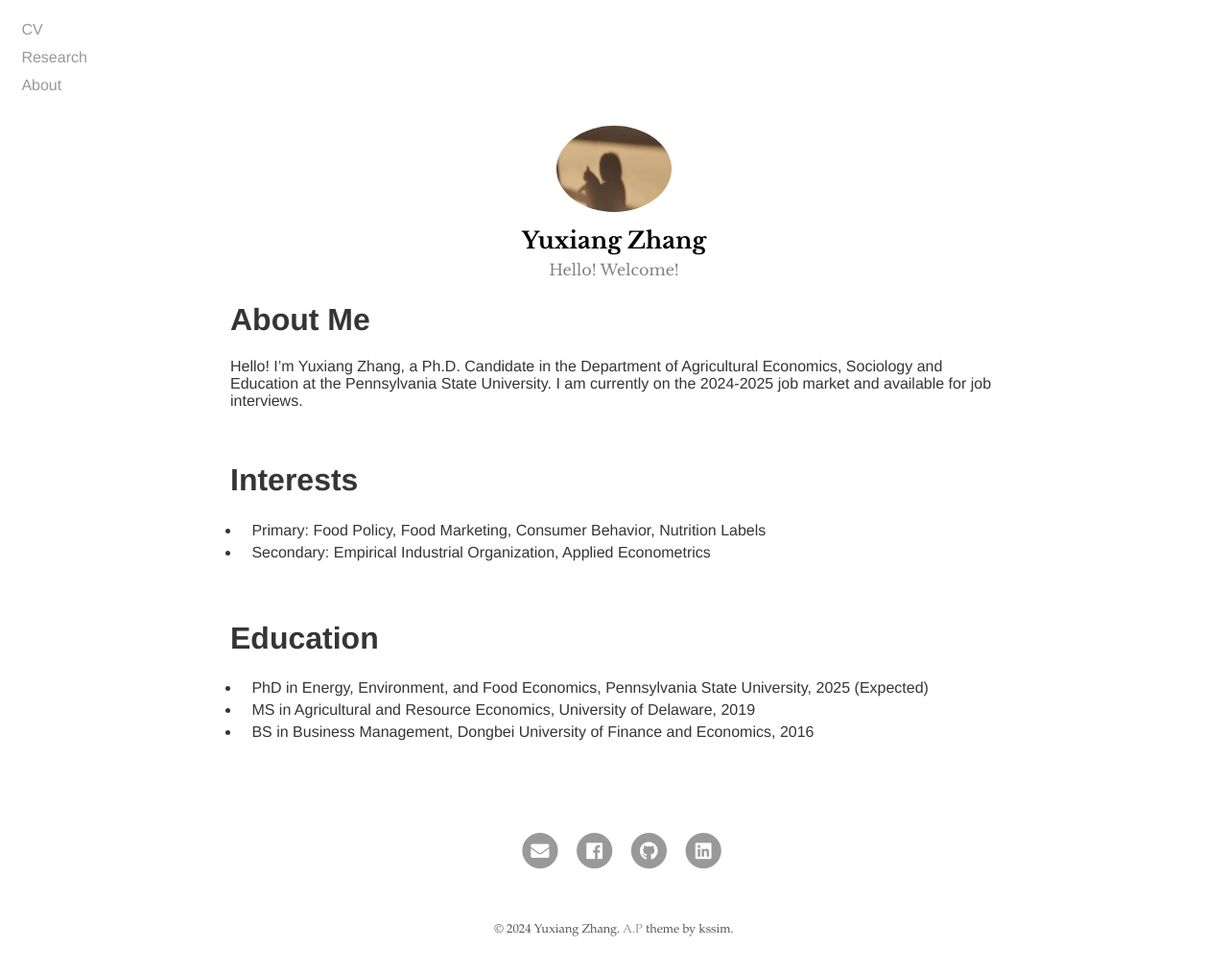
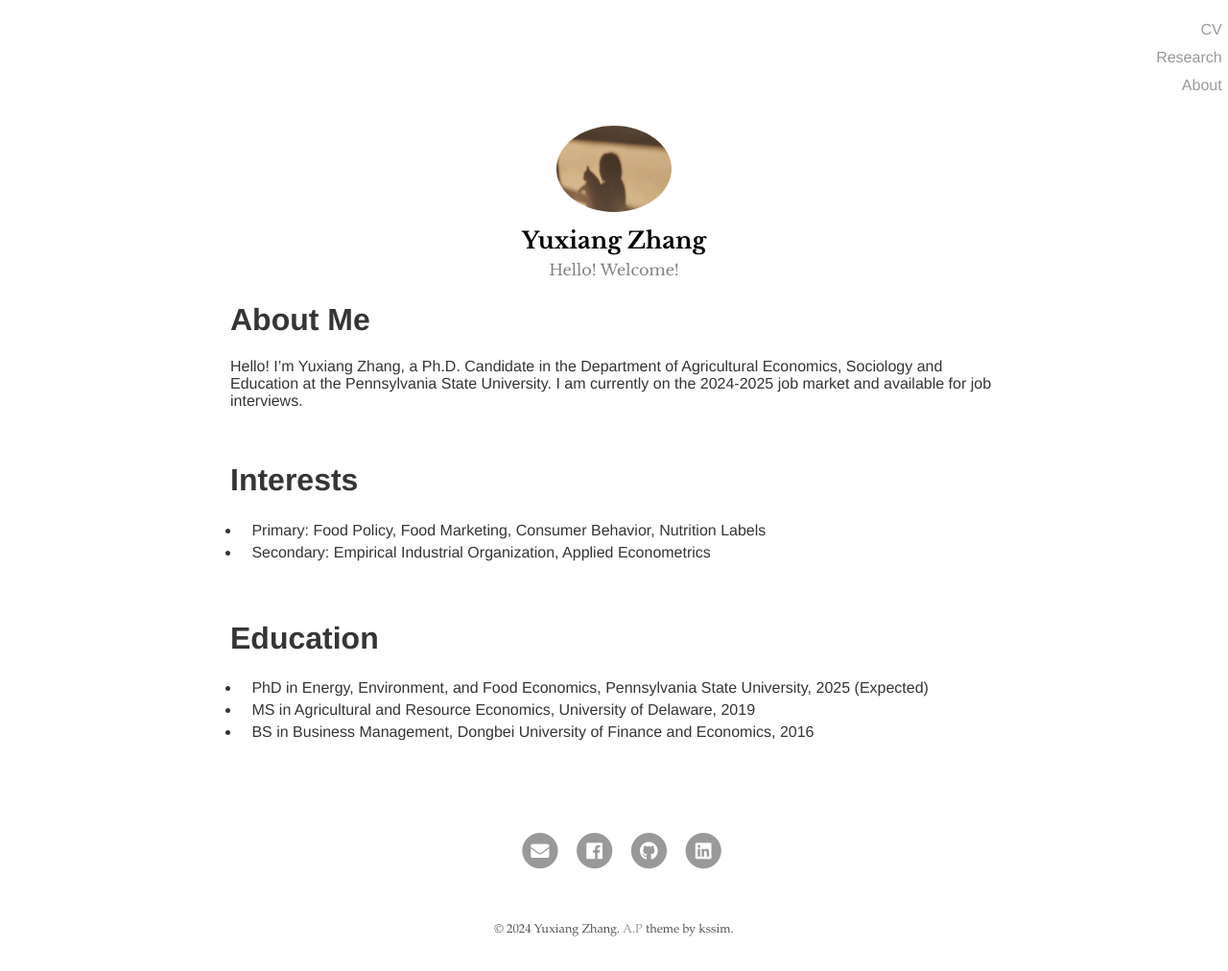
Before and after one commit to yuxiangzhang0515/yuxiangzhang, a Jekyll site: the page built from index.md, in a window 1280 px wide. Shown: the whole page at 96% size. Built offline with Jekyll 4.4.1, drawn with Linux system fonts in a browser that asks for light colours; our own code applies the rules of GitHub Pages for plain Markdown files.

Commit message:
Add files via upload

```diff
--- a/_layouts/base.html
+++ b/_layouts/base.html
@@ -5,13 +5,15 @@
 
   <body>
 
-<nav>
+
+<nav style="text-align: right;">
     <ul>
         <li><a href="{{ '/cv/' | prepend: site.baseurl }}">CV</a></li>
-          <li><a href="{{ '/Research/' | prepend: site.baseurl }}">Research</a></li>
-        <li><a href="/about.html">About</a></li>
+        <li><a href="{{ '/Research/' | prepend: site.baseurl }}">Research</a></li>
+        <li><a href="{{ '/about/' | prepend: site.baseurl }}">About</a></li>
     </ul>
 </nav>
+
 
 
 
```
